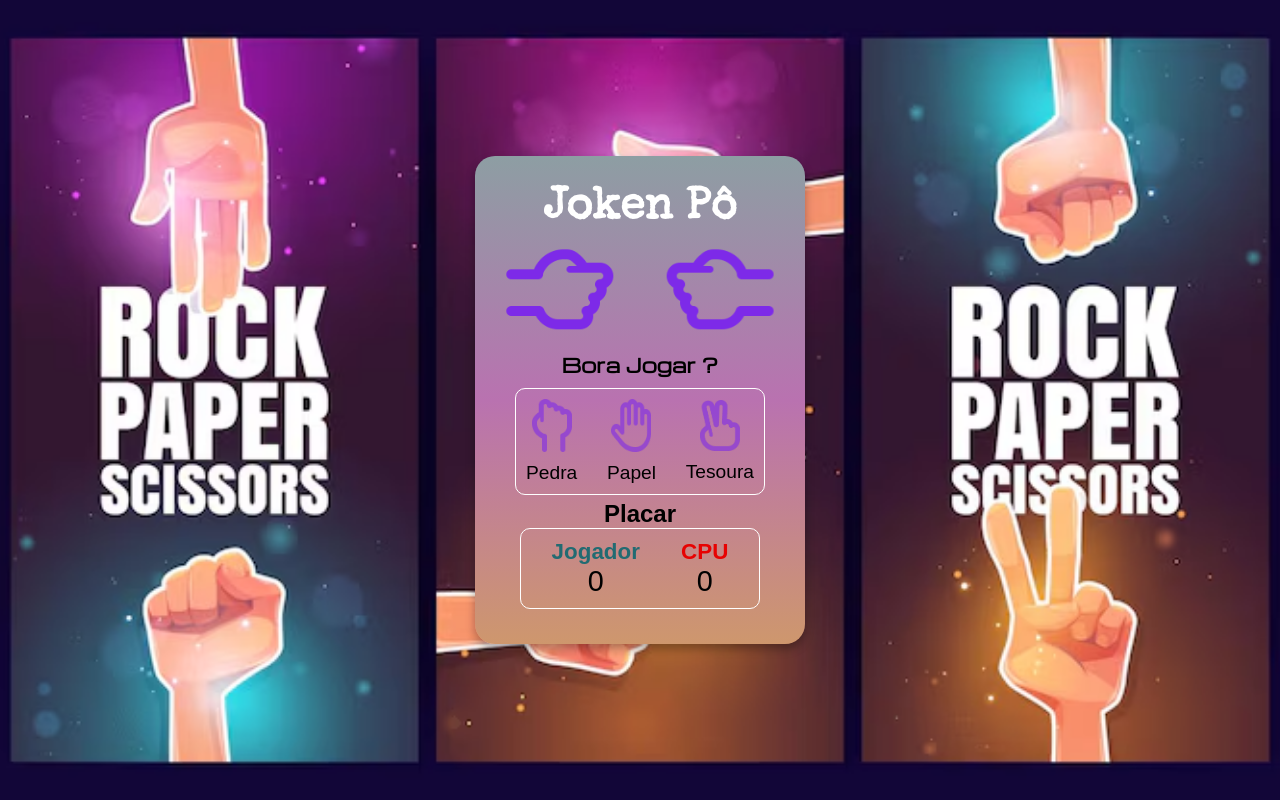
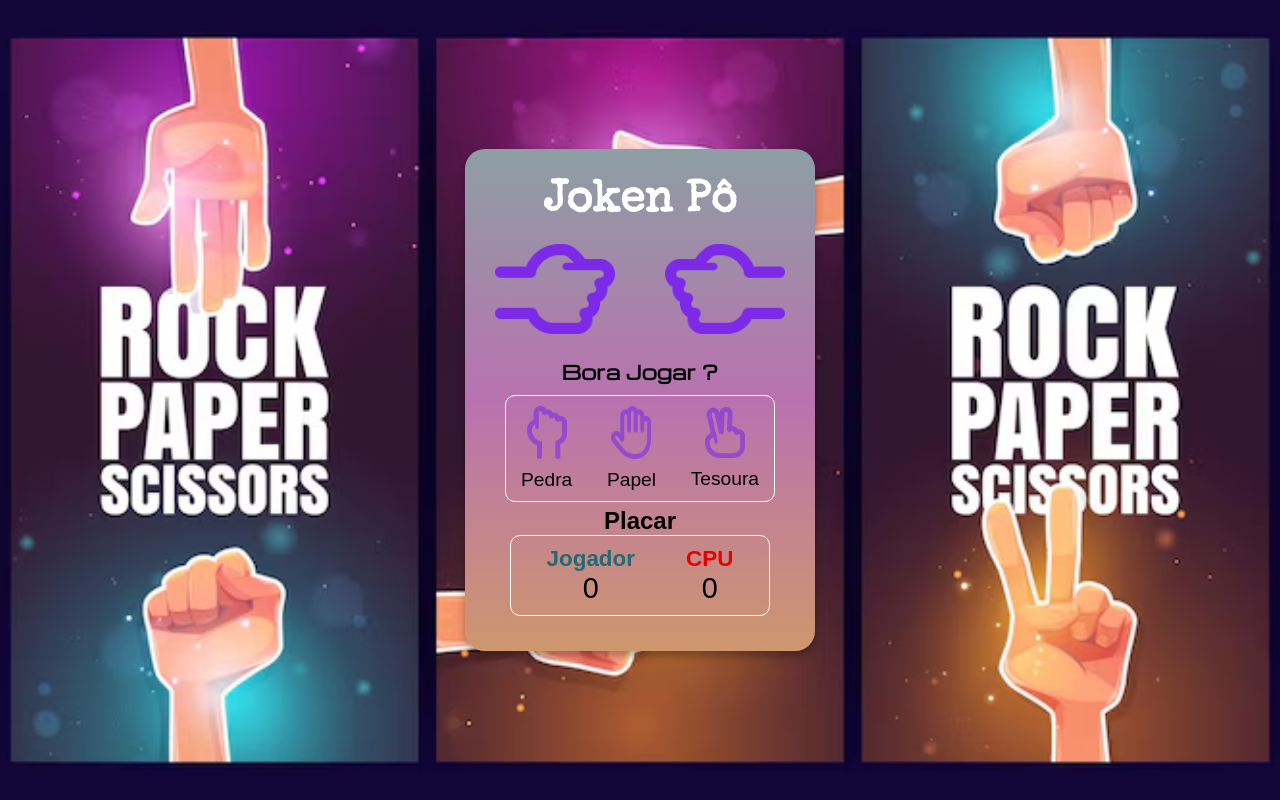
Before and after one commit to flaviodrummond/Jogo-Jokenpo, a plain HTML site: page index.htm in a window 1280 px wide. Drawn offline with nearby package versions, Linux system fonts and the light colour scheme; a web font is replaced by a local one.

Commit message:
Ajuste no CSS

```diff
--- a/style.css
+++ b/style.css
@@ -49,12 +49,12 @@ body {
 }
 
 .user-result img {
-    width: 80px;
+    width: 90px;
     transform: rotate(90deg);
 }
 
 .computer-result img {
-    width: 80px;
+    width: 90px;
     transform: rotate(-90deg) rotateY(180deg);
 }
 
@@ -94,7 +94,7 @@ body {
     justify-content: space-between;
 
     border: 1px solid #fff;
-    padding: 10px 10px;
+    padding: 10px 15px;
     border-radius: 10px;
 
 }
```
